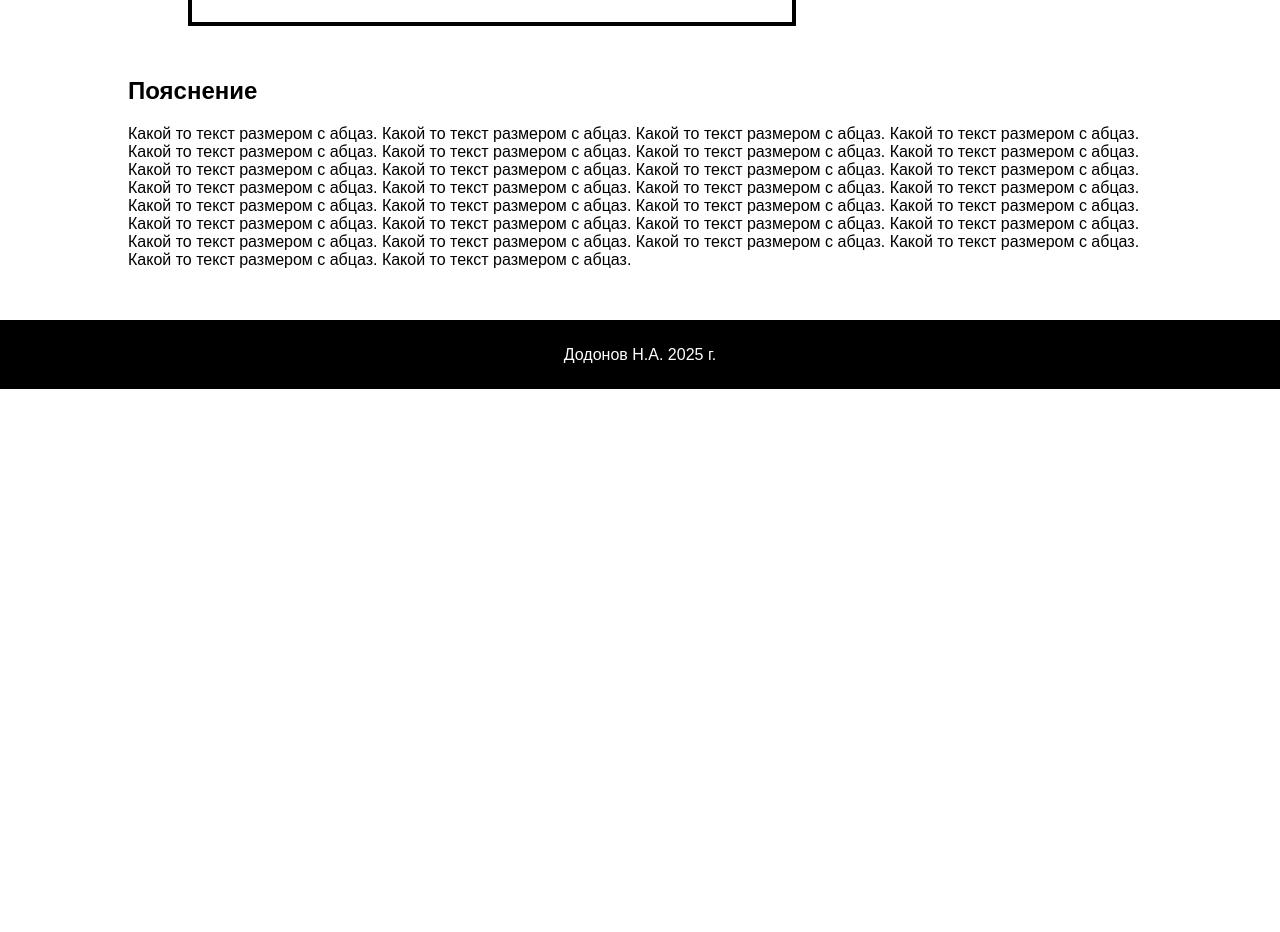
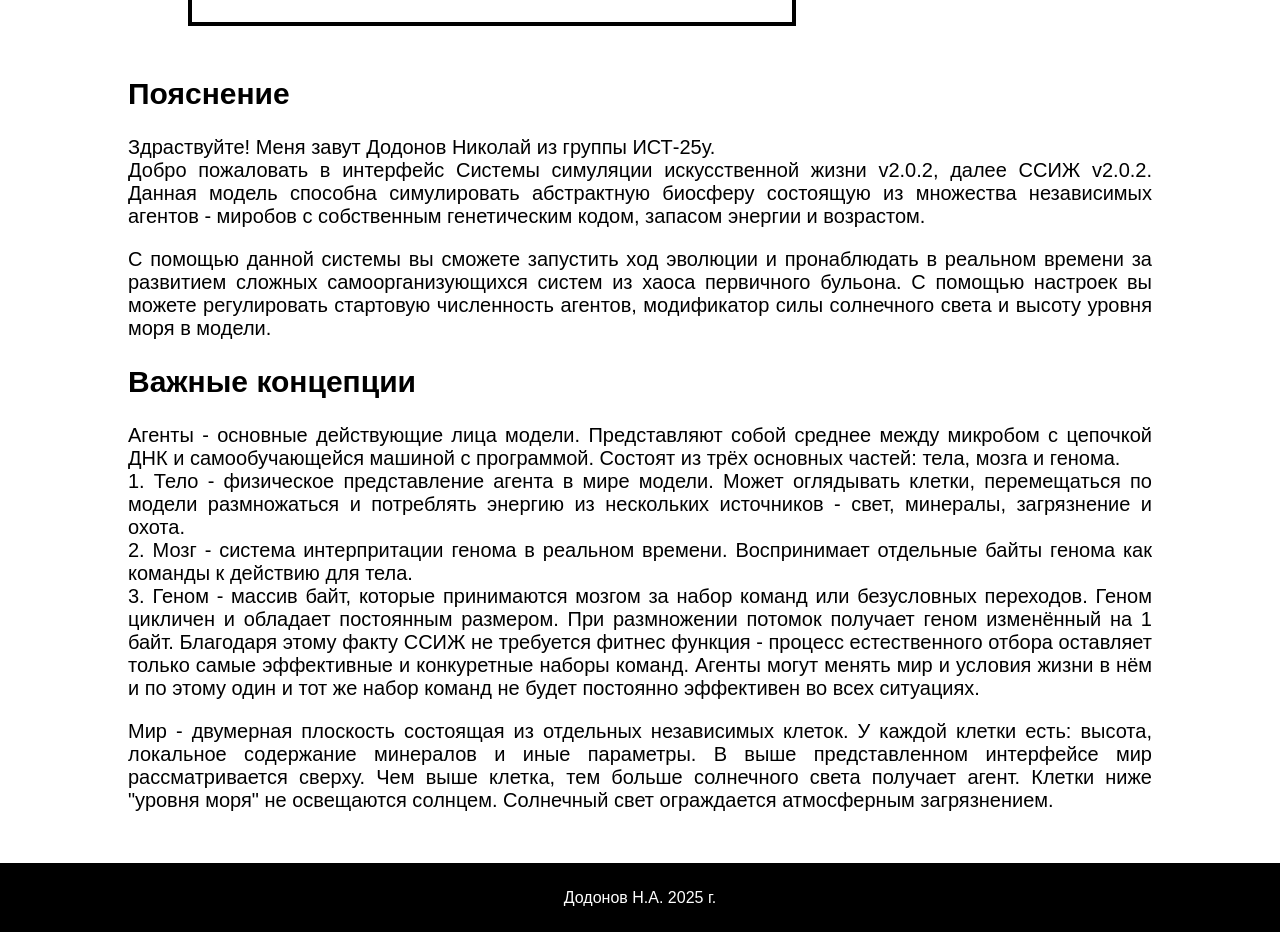
Before and after one commit to NicolayDodonov/ALSS, a plain HTML site: page web/index.html in a window 1280 px wide. Shown: the part 720-1652 px from the top of the page. Before the commit the page ends 1109 px from the top, so only its background shows below. Drawn offline with Linux system fonts and the light colour scheme.

Commit message:
make better web part 2

```diff
--- a/web/index.html
+++ b/web/index.html
@@ -56,16 +56,38 @@
             <div class="game-about">
                 <h2>Пояснение</h2>
                 <p>
-                    Какой то текст размером с абцаз. Какой то текст размером с абцаз. Какой то текст размером с абцаз.
-                    Какой то текст размером с абцаз. Какой то текст размером с абцаз. Какой то текст размером с абцаз.
-                    Какой то текст размером с абцаз. Какой то текст размером с абцаз. Какой то текст размером с абцаз.
-                    Какой то текст размером с абцаз. Какой то текст размером с абцаз. Какой то текст размером с абцаз.
-                    Какой то текст размером с абцаз. Какой то текст размером с абцаз. Какой то текст размером с абцаз.
-                    Какой то текст размером с абцаз. Какой то текст размером с абцаз. Какой то текст размером с абцаз.
-                    Какой то текст размером с абцаз. Какой то текст размером с абцаз. Какой то текст размером с абцаз.
-                    Какой то текст размером с абцаз. Какой то текст размером с абцаз. Какой то текст размером с абцаз.
-                    Какой то текст размером с абцаз. Какой то текст размером с абцаз. Какой то текст размером с абцаз.
-                    Какой то текст размером с абцаз. Какой то текст размером с абцаз. Какой то текст размером с абцаз.
+                    Здраствуйте! Меня завут Додонов Николай из группы ИСТ-25у.<br>
+                    Добро пожаловать в интерфейс Системы симуляции искусственной жизни v2.0.2, далее ССИЖ v2.0.2.
+                    Данная модель способна симулировать абстрактную биосферу состоящую из множества независимых
+                    агентов - миробов с собственным генетическим кодом, запасом энергии и возрастом.
+                </p>
+                <p>
+                    С помощью данной системы вы сможете запустить ход эволюции и пронаблюдать в реальном времени за
+                    развитием сложных самоорганизующихся систем из хаоса первичного бульона. С помощью настроек вы можете
+                    регулировать стартовую численность агентов, модификатор силы солнечного света и высоту уровня моря в модели.
+                </p>
+                <h2>Важные концепции</h2>
+                <p>
+                    Агенты - основные действующие лица модели. Представляют собой среднее между микробом с цепочкой ДНК
+                    и самообучающейся машиной с программой. Состоят из трёх основных частей: тела, мозга и генома.
+                    <br>
+                    1. Тело - физическое представление агента в мире модели. Может оглядывать клетки, перемещаться по модели
+                    размножаться и потреблять энергию из нескольких источников - свет, минералы, загрязнение и охота.
+                    <br>
+                    2. Мозг - система интерпритации генома в реальном времени. Воспринимает отдельные байты генома как команды
+                    к действию для тела.
+                    <br>
+                    3. Геном - массив байт, которые принимаются мозгом за набор команд или безусловных переходов. Геном цикличен
+                    и обладает постоянным размером. При размножении потомок получает геном изменённый на 1 байт. Благодаря
+                    этому факту ССИЖ не требуется фитнес функция - процесс естественного отбора оставляет только самые
+                    эффективные и конкуретные наборы команд. Агенты могут менять мир и условия жизни в нём и по этому
+                    один и тот же набор команд не будет постоянно эффективен во всех ситуациях.
+                </p>
+                <p>
+                    Мир - двумерная плоскость состоящая из отдельных независимых клеток. У каждой клетки есть: высота, локальное
+                    содержание минералов и иные параметры. В выше представленном интерфейсе мир рассматривается сверху.
+                    Чем выше клетка, тем больше солнечного света получает агент. Клетки ниже "уровня моря" не освещаются
+                    солнцем. Солнечный свет ограждается атмосферным загрязнением.
                 </p>
             </div>
         </div>
--- a/web/static/styles/main.css
+++ b/web/static/styles/main.css
@@ -81,6 +81,9 @@ body {
 .game-about{
     margin-top: 5%;
     margin-bottom: 5%;
+
+    text-align: justify;
+    font-size: 15pt;
 }
 
 .button{
```
